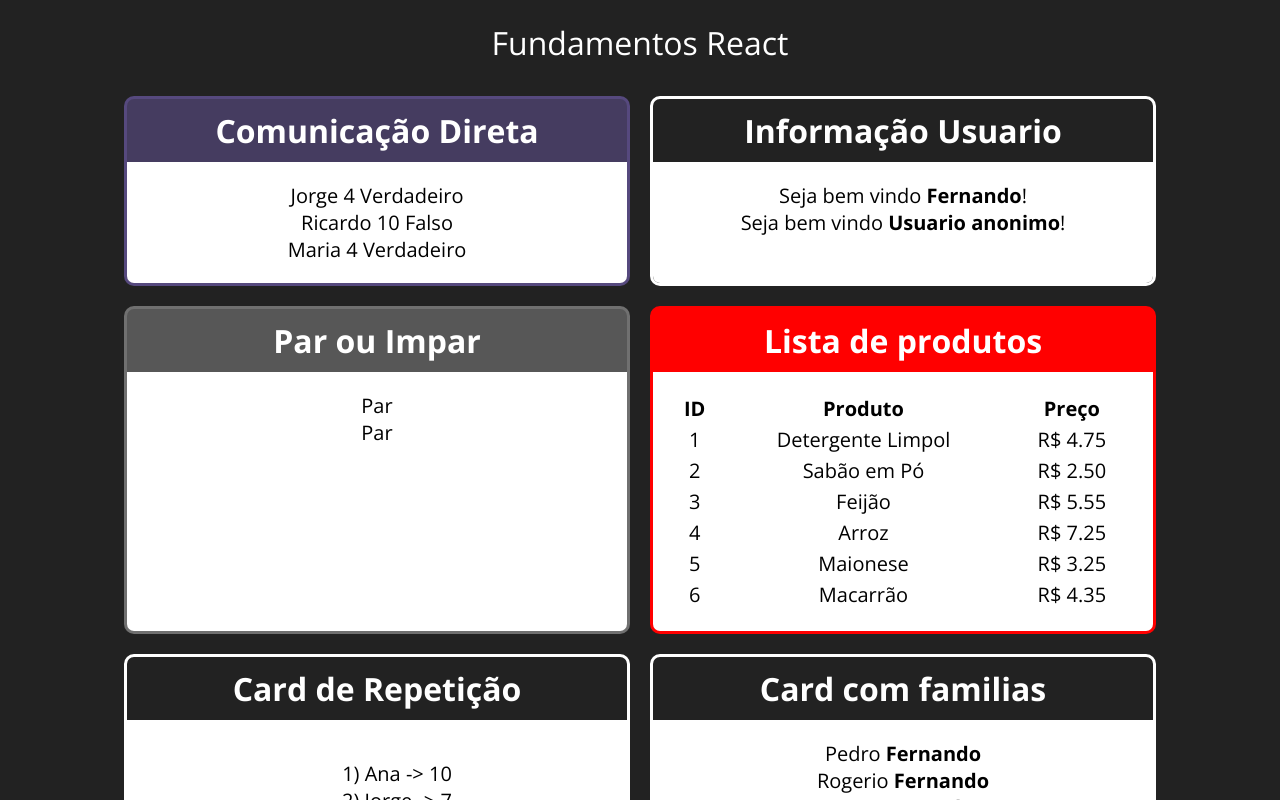
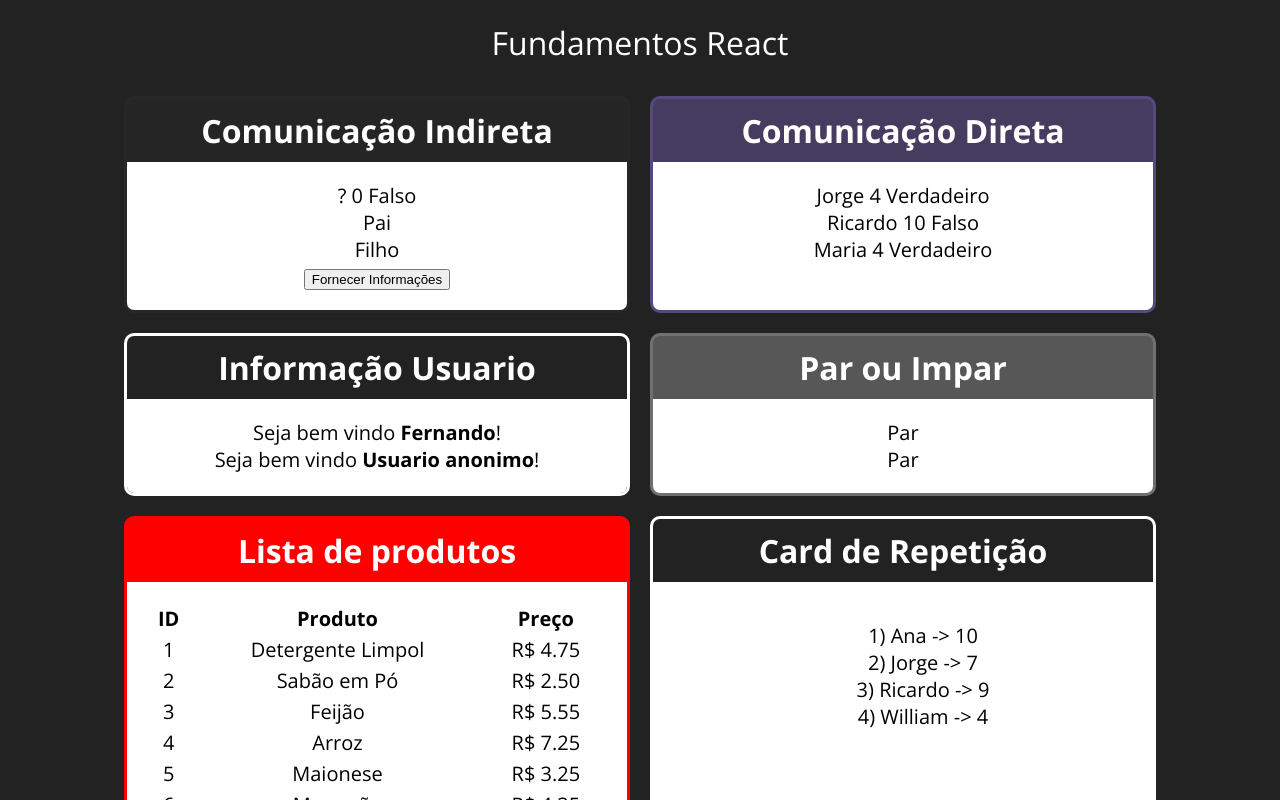
Before and after one commit to WillDavid/Curso-React-e-Redux, a React (Create React App) app in the folder fundamentos_react/: page / in a window 1280 px wide. Shown: the top 800 px of the page. Built offline with nearby package versions, Linux system fonts and the light colour scheme.

Commit message:
add comunicacao indireta && states

```diff
--- a/fundamentos_react/src/App.jsx
+++ b/fundamentos_react/src/App.jsx
@@ -12,6 +12,7 @@
 import ParOuImpar from './components/condicional/ParOuImpar'
 import UsuarioInfo from './components/condicional/UsuarioInfo'
 import DiretaPai from './components/comunicacao/DiretaPai'
+import IndiretaPai from './components/comunicacao/IndiretaPai'
 
 import './App.css'
 
@@ -22,6 +23,9 @@
             <h1>Fundamentos React</h1>
             <div className="cardsDiv">
 
+                <Card title="Comunicação Indireta" color="#3333">
+                    <IndiretaPai></IndiretaPai>
+                </Card>
                 <Card title="Comunicação Direta" color="#6598">
                     <DiretaPai></DiretaPai>
                 </Card>
--- /dev/null
+++ b/fundamentos_react/src/components/comunicacao/IndiretaFilho.jsx
@@ -0,0 +1,22 @@
+import React from 'react'
+
+// eslint-disable-next-line import/no-anonymous-default-export
+export default props => {
+    const min = 0
+    const max = 100
+    const gerarIdade = function IdadeAleatoria(){
+        return (
+            parseInt(Math.random() * (max-min))
+        )
+    }
+    return(
+        <div>
+            <div>
+                Filho
+            </div>
+            <button onClick={function(e){
+                props.quandoClicar('João', gerarIdade(), true)
+            }}>Fornecer Informações</button>
+        </div>
+    )
+}
--- /dev/null
+++ b/fundamentos_react/src/components/comunicacao/IndiretaPai.jsx
@@ -0,0 +1,26 @@
+import React, {useState}from 'react'
+import IndiretaFilho from './IndiretaFilho'
+
+// eslint-disable-next-line import/no-anonymous-default-export
+export default props => {
+    const [nome, setNome] = useState('?')
+    const [idade, setIdade] = useState(0)
+    const [nerd, setNerd] = useState(false)
+    function fornecerInformacoes(nome, idade, nerd){
+        setNome(nome)
+        setIdade(idade)
+        setNerd(nerd)
+
+    }
+    return(
+        <div>
+            <div>
+                <span>{nome} </span>
+                <span>{idade} </span>
+                <span>{nerd ? 'Verdadeiro' : 'Falso'}</span>
+            </div>
+            <div>Pai</div>
+            <IndiretaFilho quandoClicar={fornecerInformacoes}></IndiretaFilho>
+        </div>
+    )
+}
```
